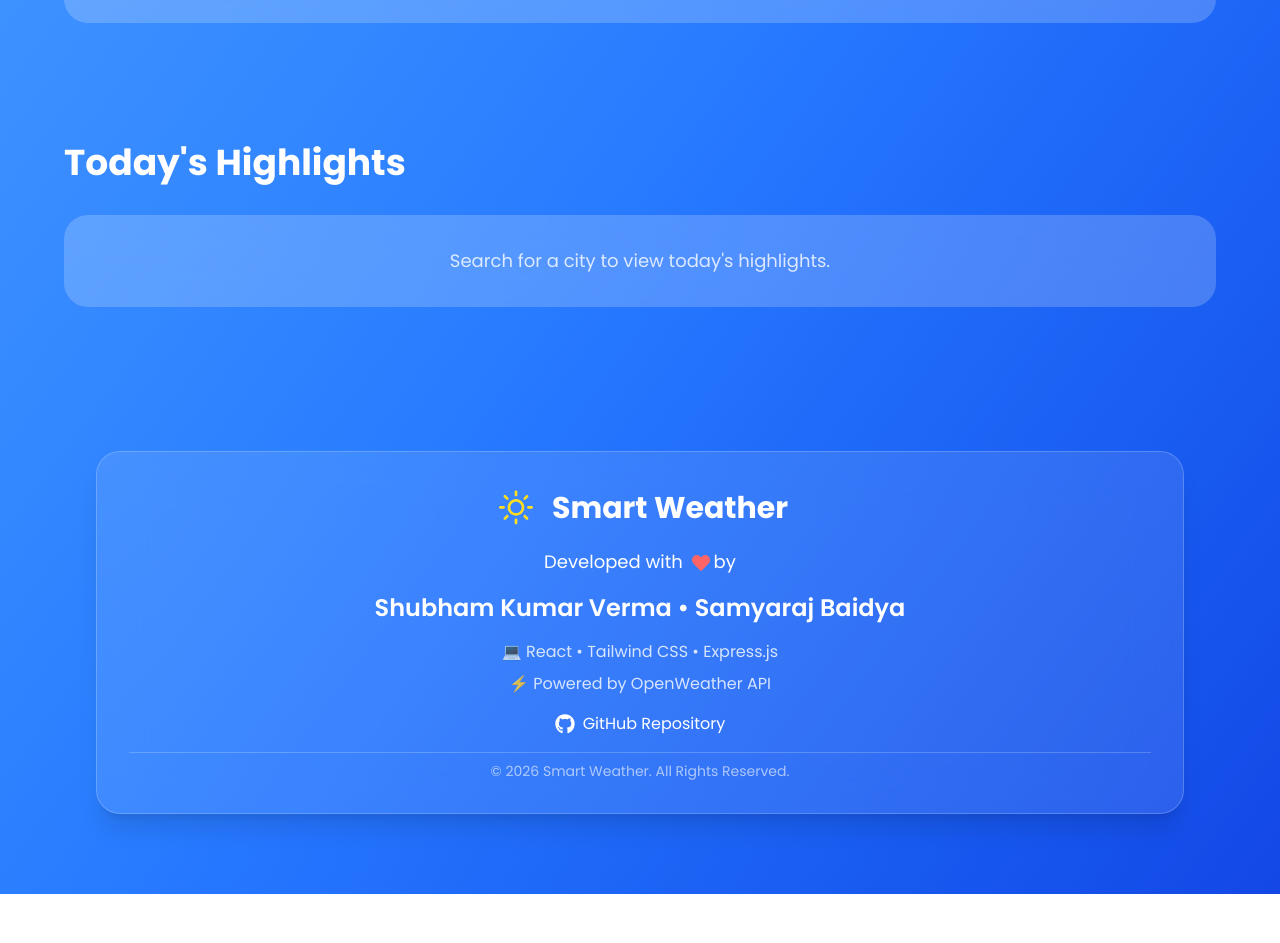
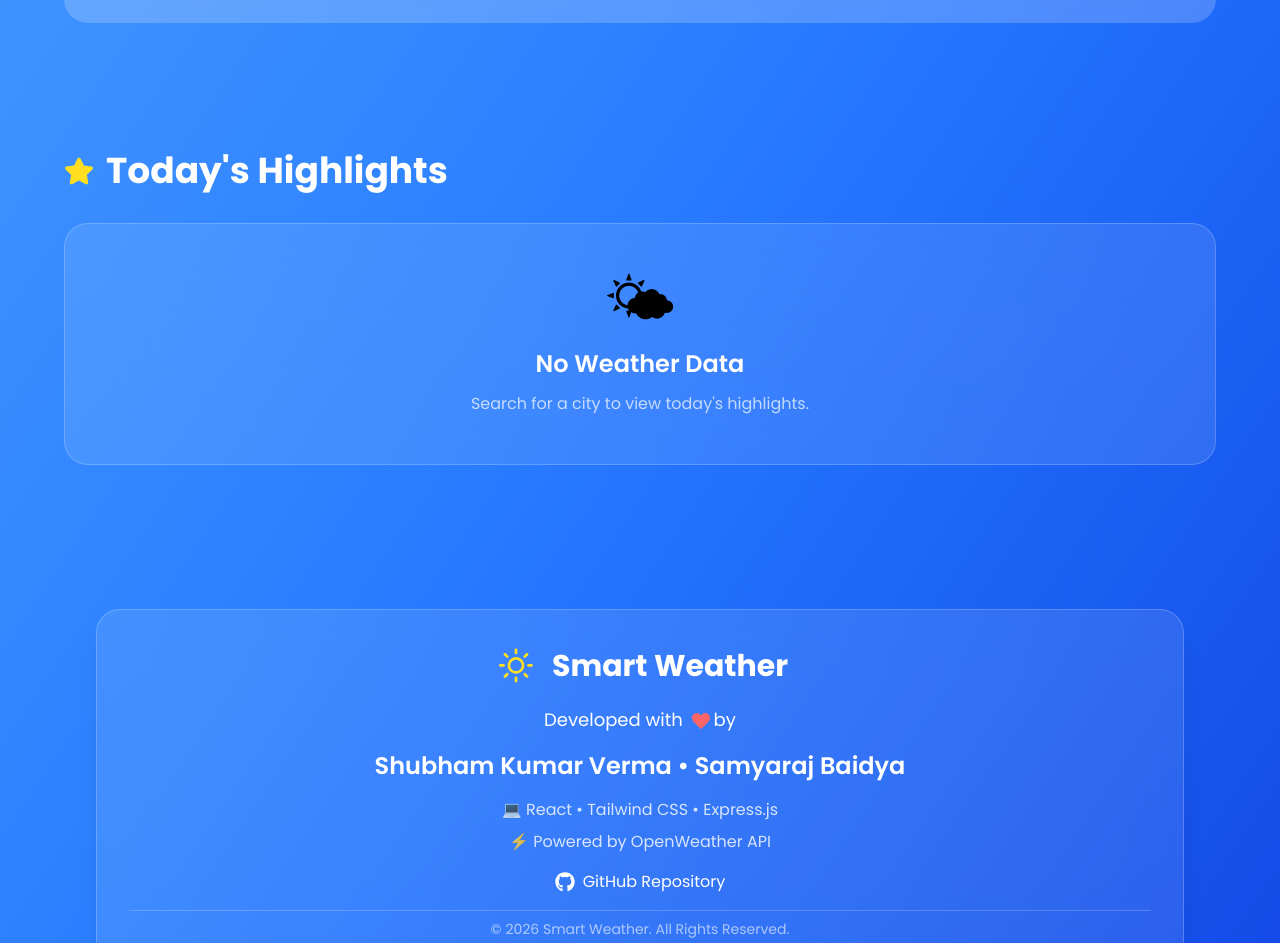
Before and after one commit to iamshubham18/Smart-Weather-App, a React (Vite) app in the folder frontend/: page / in a window 1280 px wide. Shown: the part 853-1796 px from the top of the page. Before the commit the page ends 1747 px from the top, so only its background shows below. Built offline with nearby package versions, Linux system fonts and the light colour scheme.

Commit message:
highlidht

```diff
--- a/frontend/src/components/Highlights.jsx
+++ b/frontend/src/components/Highlights.jsx
@@ -1,3 +1,6 @@
+import { motion } from "framer-motion";
+import { FaStar } from "react-icons/fa";
+
 import HighlightCard from "./HighlightCard";
 
 import {
@@ -10,17 +13,41 @@
 function Highlights({ weather }) {
   if (!weather) {
     return (
-      <div id="highlights" className="mt-14">
-        <h2 className="text-white text-4xl font-bold mb-8">
+      <section id="highlights" className="mt-16 w-full">
+
+        <motion.div
+          initial={{ opacity: 0, y: 25 }}
+          whileInView={{ opacity: 1, y: 0 }}
+          viewport={{ once: true }}
+        >
+          <div className="flex items-center gap-3 mb-8">
+
+            <FaStar className="text-yellow-300 text-3xl" />
+
+            <h2 className="text-4xl font-bold text-white">
               Today's Highlights
             </h2>
 
-        <div className="bg-white/20 backdrop-blur-xl rounded-3xl p-8 text-center">
-          <p className="text-white/80 text-lg">
+          </div>
+
+          <div className="rounded-3xl border border-white/20 bg-white/10 backdrop-blur-2xl p-12 text-center">
+
+            <div className="text-6xl mb-4">
+              🌤
+            </div>
+
+            <h3 className="text-2xl font-semibold text-white">
+              No Weather Data
+            </h3>
+
+            <p className="mt-3 text-white/70">
               Search for a city to view today's highlights.
             </p>
+
           </div>
-      </div>
+        </motion.div>
+
+      </section>
     );
   }
 
@@ -34,46 +61,72 @@
     minute: "2-digit",
   });
 
+  const cards = [
+    {
+      icon: <WiSunrise className="text-yellow-300" />,
+      title: "Sunrise",
+      value: sunrise,
+      subtitle: "Sun rises",
+    },
+    {
+      icon: <WiSunset className="text-orange-400" />,
+      title: "Sunset",
+      value: sunset,
+      subtitle: "Sun sets",
+    },
+    {
+      icon: <WiHumidity className="text-cyan-300" />,
+      title: "Humidity",
+      value: `${weather.humidity}%`,
+      subtitle: "Current humidity",
+    },
+    {
+      icon: <WiStrongWind className="text-sky-300" />,
+      title: "Wind Speed",
+      value: `${weather.windSpeed} m/s`,
+      subtitle: "Current wind",
+    },
+  ];
+
   return (
-    <div id="highlights" className="mt-14">
+    <section id="highlights" className="mt-16 w-full">
 
-      <h2 className="text-white text-4xl font-bold mb-8">
+      {/* Section Heading */}
+      <motion.div
+        initial={{ opacity: 0, x: -40 }}
+        whileInView={{ opacity: 1, x: 0 }}
+        viewport={{ once: true }}
+        transition={{ duration: 0.6 }}
+        className="mb-10 flex items-center gap-3"
+      >
+        <FaStar className="text-3xl text-yellow-300" />
+
+        <h2 className="text-4xl font-bold text-white">
           Today's Highlights
         </h2>
+      </motion.div>
 
-      <div className="grid md:grid-cols-2 gap-6">
+      {/* Cards */}
+      <div className="grid gap-6 md:grid-cols-2">
 
-        <HighlightCard
-          icon={<WiSunrise className="text-yellow-300" />}
-          title="Sunrise"
-          value={sunrise}
-          subtitle="Sun rises"
-        />
-
-        <HighlightCard
-          icon={<WiSunset className="text-orange-400" />}
-          title="Sunset"
-          value={sunset}
-          subtitle="Sun sets"
-        />
-
-        <HighlightCard
-          icon={<WiHumidity className="text-blue-300" />}
-          title="Humidity"
-          value={`${weather.humidity}%`}
-          subtitle="Current humidity"
-        />
-
-        <HighlightCard
-          icon={<WiStrongWind className="text-cyan-300" />}
-          title="Wind Speed"
-          value={`${weather.windSpeed} m/s`}
-          subtitle="Current wind"
-        />
+        {cards.map((card, index) => (
+          <motion.div
+            key={card.title}
+            initial={{ opacity: 0, y: 35 }}
+            whileInView={{ opacity: 1, y: 0 }}
+            viewport={{ once: true }}
+            transition={{
+              delay: index * 0.12,
+              duration: 0.5,
+            }}
+          >
+            <HighlightCard {...card} />
+          </motion.div>
+        ))}
 
       </div>
 
-    </div>
+    </section>
   );
 }
 
```
Lines whose indentation alone changed are shown as unchanged.
